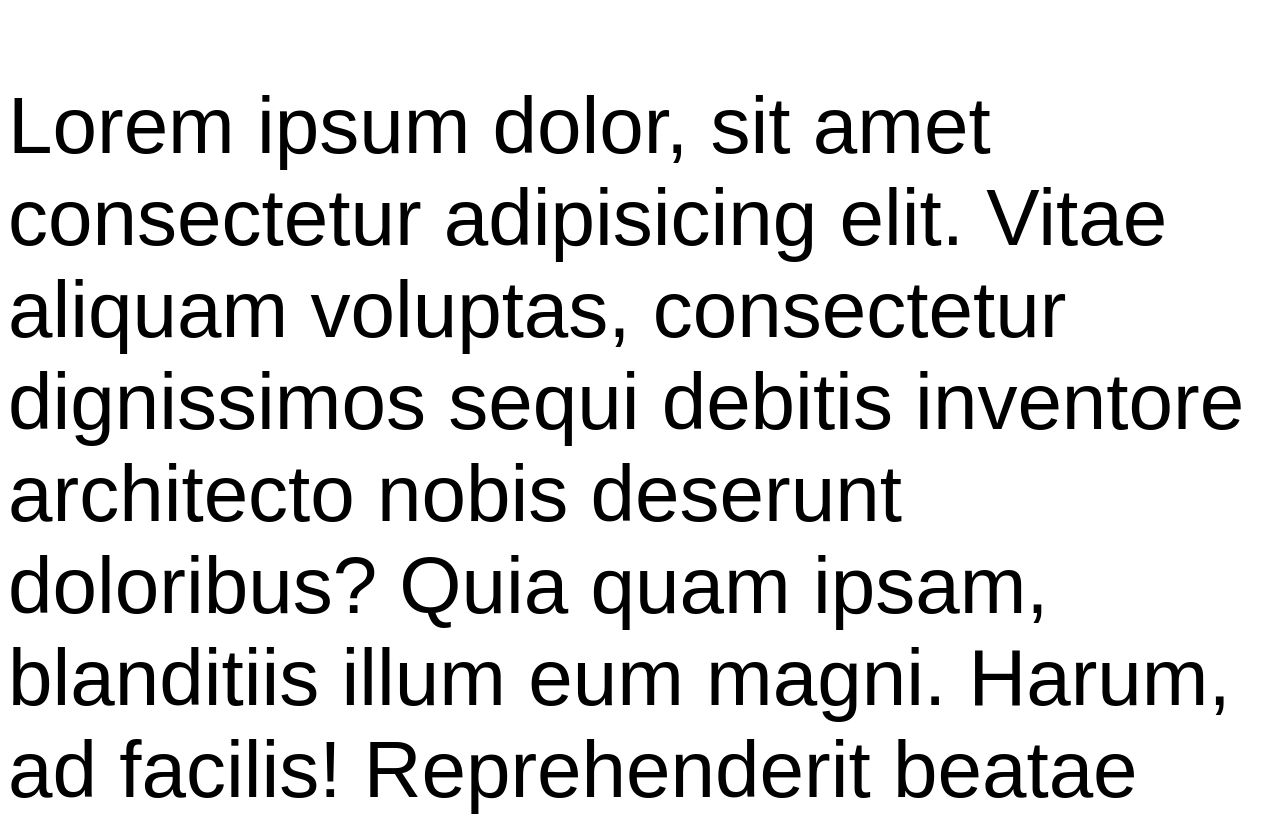
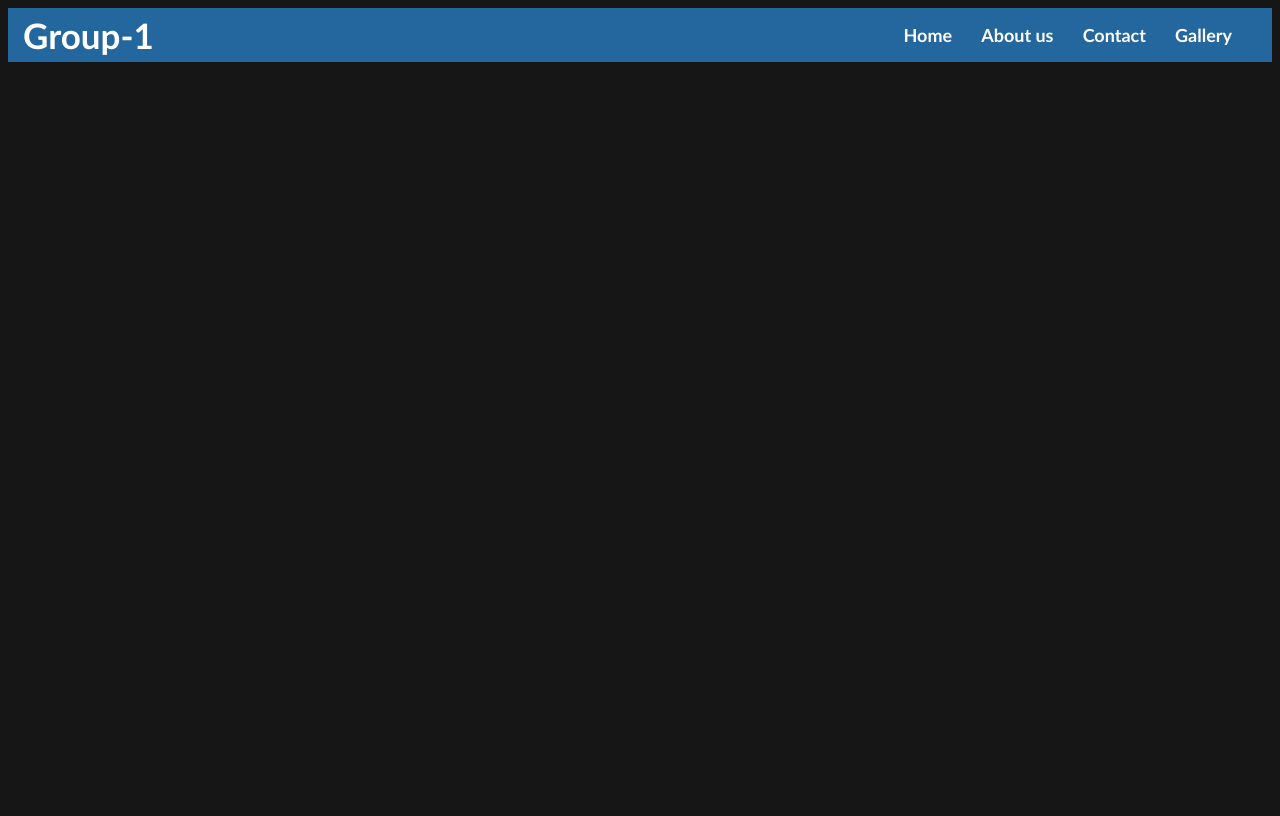
Before and after one commit to DjSahaAnogh/DT-website, a plain HTML site: page index.html in a window 1280 px wide. Shown: the top 816 px of the page. Drawn offline with Linux system fonts and the light colour scheme.

Commit message:
navbar done

```diff
--- a/index.html
+++ b/index.html
@@ -5,26 +5,22 @@
     <meta name="viewport" content="width=device-width, initial-scale=1.0" />
     <title>Class 9 DT Website</title>
     <link rel="stylesheet" href="style.css">
+    <link rel="icon" href="/pics/internet.png">
   </head>
   <body>
-    <p class="text">
-      Lorem ipsum dolor, sit amet consectetur adipisicing elit. Vitae aliquam
-      voluptas, consectetur dignissimos sequi debitis inventore architecto nobis
-      deserunt doloribus? Quia quam ipsam, blanditiis illum eum magni. Harum, ad
-      facilis! Reprehenderit beatae dignissimos dolore. Magni placeat ratione
-      similique, nihil corrupti officia deserunt suscipit dicta tempore officiis
-      maiores saepe voluptates laudantium ullam consequuntur dolorem, dolor
-      perferendis debitis, possimus expedita eum cupiditate recusandae ea ab!
-      Veritatis provident molestiae voluptas ad illo ab mollitia itaque earum,
-      ut autem excepturi aut ipsam quas repudiandae vero, expedita odit omnis
-      ullam labore. Quibusdam, ab neque. Facere porro rem asperiores nesciunt
-      doloribus optio dolorum, ipsam neque quaerat possimus eligendi magnam sit
-      voluptatibus provident eaque error voluptates velit? Ea officia
-      consequuntur ducimus distinctio aperiam fuga numquam eaque. Quod repellat
-      aliquid delectus quibusdam vitae suscipit omnis perferendis similique,
-      blanditiis, totam ipsa provident minus veniam odit culpa quis
-      necessitatibus repudiandae debitis neque rem reprehenderit, soluta
-      doloribus at! Repellat, autem non.
-    </p>
+    <header>
+      <nav class="navbar">
+        <div class="navdiv">
+          <div><a href="#", class="logo">Group-1</a></div>
+          <ul>
+            <li><a href="#">Home</a></li>
+            <li><a href="#">About us</a></li>
+            <li><a href="#">Contact</a></li>
+            <li><a href="#">Gallery</a></li>
+          </ul>
+        </div>
+      </nav>
+    </header>
+    <main></main>
   </body>
 </html>
--- a/style.css
+++ b/style.css
@@ -1,4 +1,38 @@
-.text {
-  font-size: 80px;
-  font-family: Arial, Helvetica, sans-serif;
+a{
+  text-decoration: none;
 }
+
+body{
+  background-color: #161616;
+}
+
+.navbar{
+  text-decoration: none;
+  padding-left: 15px; padding-right: 15px;
+  font-family: 'Gill Sans', 'Gill Sans MT', 'Calibri', 'Trebuchet MS', sans-serif;
+  background-color: #23679e;
+}
+
+.navdiv{
+  display: flex;
+  align-items: center;
+  justify-content: space-between;
+}
+
+.logo{
+  font-size: 35px;
+  font-weight: 600;
+  color: white;
+}
+
+li{
+  list-style: none;
+  display: inline-block;
+}
+
+li a{
+  color: white;
+  font-size: 18px;
+  font-weight: bold;
+  margin-right: 25px;
+}
```
Also changed, not shown: pics/internet.png (added).
